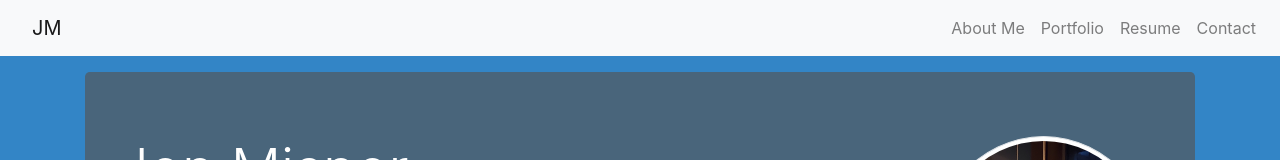
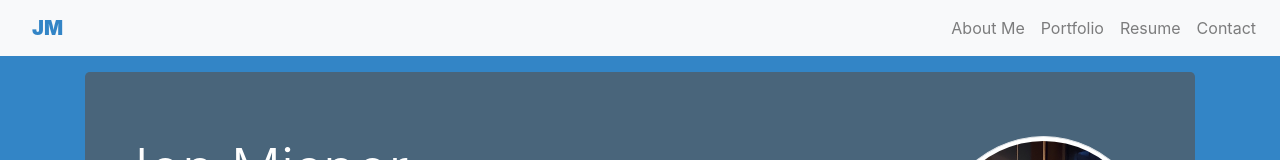
Before and after one commit to JonMisner/react-portfolio, a React (Create React App) app in the folder client/: page / in a window 1280 px wide. Shown: the top 160 px of the page. Built offline with nearby package versions, Linux system fonts and the light colour scheme.

Commit message:
small css tweak

```diff
--- a/client/src/components/navbar.js
+++ b/client/src/components/navbar.js
@@ -11,7 +11,7 @@ const Navigation = (props) => {
 
   return (
       <Navbar color="light" light expand="md" className="sticky-top">
-        <NavbarBrand className="ml-3">JM</NavbarBrand>
+        <NavbarBrand className="ml-3 jm">JM</NavbarBrand>
         <NavbarToggler onClick={toggle} />
         <Collapse isOpen={isOpen} navbar>
           <Nav className="ml-auto" navbar>
--- a/client/src/styles/app.css
+++ b/client/src/styles/app.css
@@ -1,6 +1,6 @@
 body{
    background-color: #3385c6;
    color: white;
-   min-width: 1250px;
-   min-height: 750px;
+   min-width: 800px;
+   min-height: 700px;
 }
--- a/client/src/styles/contact.css
+++ b/client/src/styles/contact.css
@@ -5,8 +5,8 @@
 body{
    background-color: #3385c6;
    color: white;
-   min-width: 1250px;
-   min-height: 750px;
+   min-width: 800px;
+   min-height: 700px;
 }
 
 .cardHeader {
--- a/client/src/styles/frontpage.css
+++ b/client/src/styles/frontpage.css
@@ -23,6 +23,6 @@ main{
 }
 
 body {
-   min-width: 1250px;
-   min-height: 750px;
+   min-width: 800px;
+   min-height: 700px;
 }
--- a/client/src/styles/nav.css
+++ b/client/src/styles/nav.css
@@ -1,4 +1,4 @@
-ml-3 navbar-brand {
-   color: #3385c6;
+.ml-3 {
+   color: #3385c6 !important;
    font-weight: 900;
 }
--- a/client/src/styles/portfolio.css
+++ b/client/src/styles/portfolio.css
@@ -49,6 +49,6 @@
  body{
    background-color: #3385c6;
    color: white;
-   min-width: 1250px;
-   min-height: 750px;
+   min-width: 800px;
+   min-height: 700px;
 }
```
